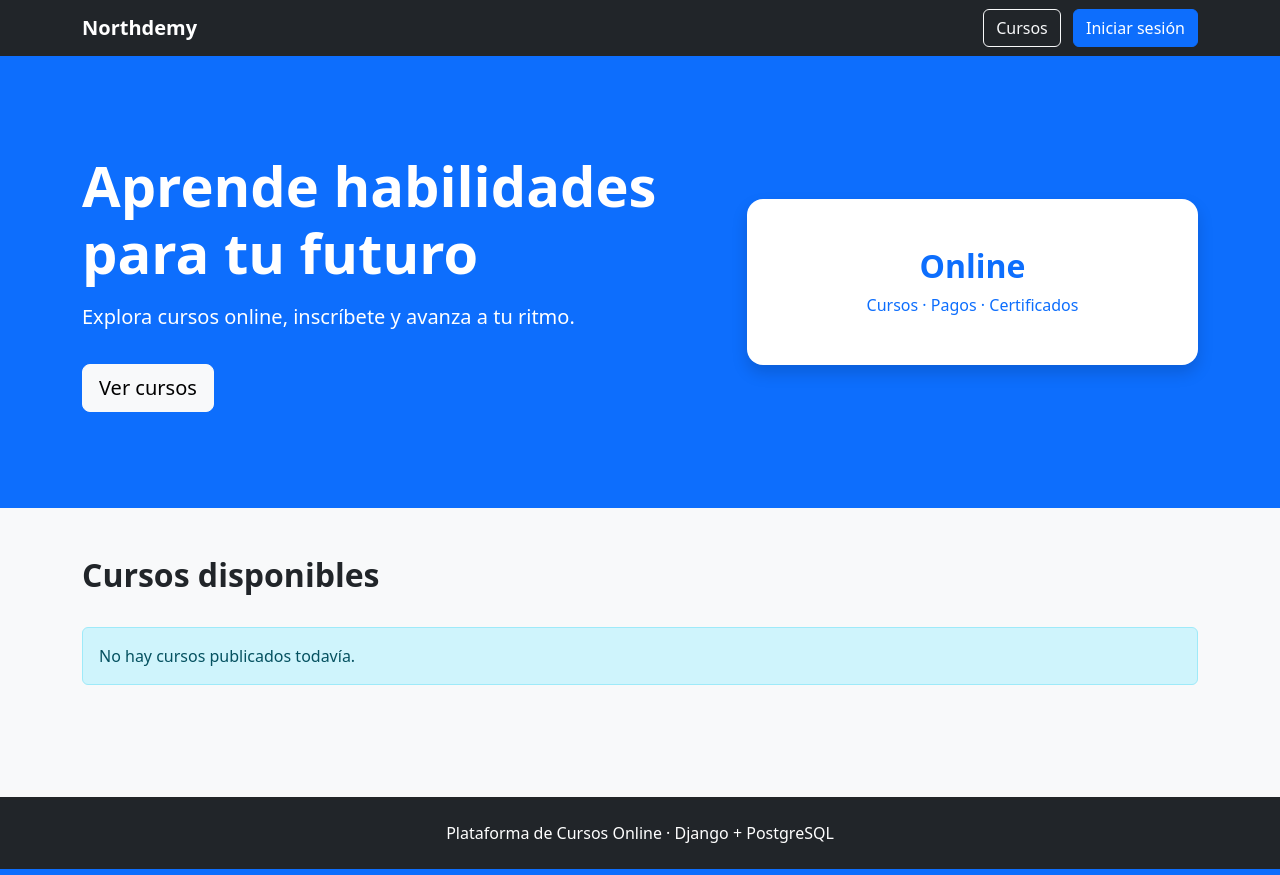
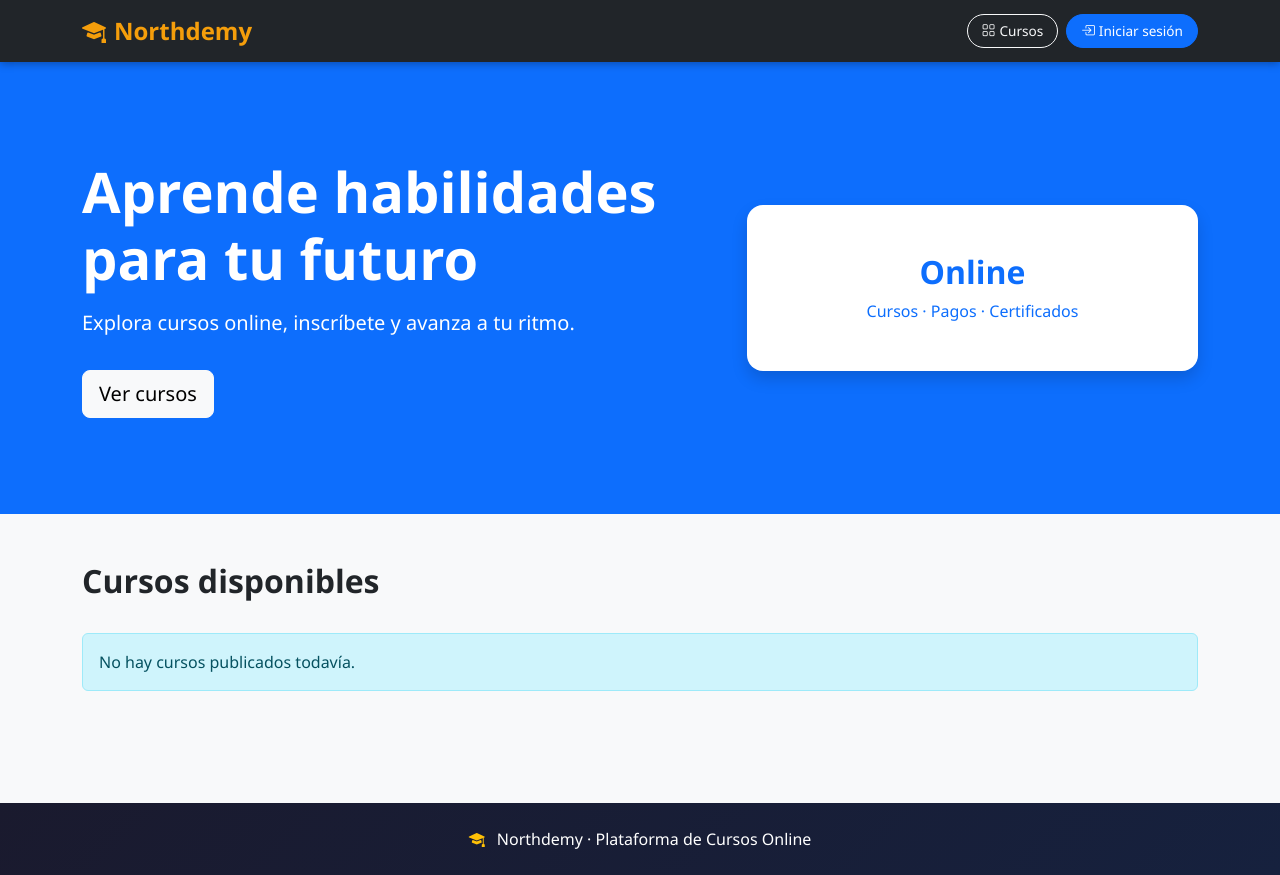
Before and after one commit to EricaBordon/plataforma-cursos-online, a Django app: page / in a window 1280 px wide. Run offline with Django 5.2, Linux system fonts and the light colour scheme; data that the repository does not hold is empty.

Commit message:
feat: mejorar vistas base.html

```diff
--- a/templates/base.html
+++ b/templates/base.html
@@ -4,83 +4,100 @@
     <meta charset="UTF-8">
     <meta name="viewport" content="width=device-width, initial-scale=1.0">
     <title>{% block title %}EduPlatform{% endblock %}</title>
-
     <link href="https://cdn.jsdelivr.net/npm/bootstrap@5.3.3/dist/css/bootstrap.min.css" rel="stylesheet">
+    <link href="https://cdn.jsdelivr.net/npm/bootstrap-icons@1.11.3/font/bootstrap-icons.css" rel="stylesheet">
+    <style>
+        body { font-family: 'Segoe UI', sans-serif; }
+        .navbar { box-shadow: 0 2px 8px rgba(0,0,0,0.3); }
+        .navbar-brand { font-size: 1.5rem; color: #f59e0b !important; }
+        .nav-btn { border-radius: 20px; font-size: 0.85rem; padding: 6px 14px; }
+        footer { background: linear-gradient(135deg, #1a1a2e, #16213e); }
+        main { min-height: 80vh; }
+    </style>
 </head>
 
 <body class="bg-light">
 
 <nav class="navbar navbar-expand-lg navbar-dark bg-dark">
     <div class="container">
-        <a class="navbar-brand fw-bold" href="/">Northdemy</a>
+        <a class="navbar-brand fw-bold" href="/">
+            <i class="bi bi-mortarboard-fill me-2"></i>Northdemy
+        </a>
 
-        <div class="ms-auto">
-            <a class="btn btn-outline-light me-2" href="/">Cursos</a>
+        <button class="navbar-toggler" type="button" data-bs-toggle="collapse" data-bs-target="#navMenu">
+            <span class="navbar-toggler-icon"></span>
+        </button>
+
+        <div class="collapse navbar-collapse" id="navMenu">
+            <div class="ms-auto d-flex flex-wrap gap-2 align-items-center">
+                <a class="btn btn-outline-light nav-btn" href="/">
+                    <i class="bi bi-grid me-1"></i>Cursos
+                </a>
 
                 {% if user.is_authenticated %}
-
                     {% if user.role == "student" %}
-                    <a class="btn btn-outline-light me-2" href="{% url 'student-dashboard' %}">
-                        Mi aprendizaje
+                        <a class="btn btn-outline-light nav-btn" href="{% url 'student-dashboard' %}">
+                            <i class="bi bi-book me-1"></i>Mi aprendizaje
                         </a>
-
-                    <a href="{% url 'payment-history' %}" class="btn btn-outline-light me-2">
-                        Mis pagos
+                        <a class="btn btn-outline-light nav-btn" href="{% url 'payment-history' %}">
+                            <i class="bi bi-credit-card me-1"></i>Mis pagos
                         </a>
-
-                    <a href="{% url 'my-certificates' %}" class="btn btn-outline-light me-2">
-                        Mis certificados
+                        <a class="btn btn-outline-light nav-btn" href="{% url 'my-certificates' %}">
+                            <i class="bi bi-award me-1"></i>Mis certificados
                         </a>
                     {% endif %}
 
                     {% if user.role == "instructor" %}
-                    <a class="btn btn-outline-light me-2" href="{% url 'instructor-dashboard' %}"> Mis cursos </a>
-
-                    <a class="btn btn-outline-light me-2" href="{% url 'course-create' %}">    Crear curso </a>
+                        <a class="btn btn-outline-light nav-btn" href="{% url 'instructor-dashboard' %}">
+                            <i class="bi bi-easel me-1"></i>Mis cursos
+                        </a>
+                        <a class="btn btn-outline-success nav-btn" href="{% url 'course-create' %}">
+                            <i class="bi bi-plus-circle me-1"></i>Crear curso
+                        </a>
                     {% endif %}
 
                     {% if user.role == "admin" or user.is_staff %}
-                    <a class="btn btn-primary me-2" href="/admin/">
-                        Panel
+                        <a class="btn btn-primary nav-btn" href="/admin/">
+                            <i class="bi bi-shield-lock me-1"></i>Panel
                         </a>
                     {% endif %}
 
-                <a class="btn btn-outline-warning" href="{% url 'logout' %}">
-                    Cerrar sesión
+                    <a class="btn btn-outline-warning nav-btn" href="{% url 'logout' %}">
+                        <i class="bi bi-box-arrow-right me-1"></i>Cerrar sesión
                     </a>
 
                 {% else %}
-                <a class="btn btn-primary" href="{% url 'login' %}">
-                    Iniciar sesión
+                    <a class="btn btn-primary nav-btn" href="{% url 'login' %}">
+                        <i class="bi bi-box-arrow-in-right me-1"></i>Iniciar sesión
                     </a>
                 {% endif %}
+            </div>
         </div>
     </div>
 </nav>
 
 {% if messages %}
 <div class="container mt-3">
+    {% for message in messages %}
+        <div class="alert alert-{{ message.tags }} alert-dismissible fade show" role="alert">
+            {{ message }}
+            <button type="button" class="btn-close" data-bs-dismiss="alert"></button>
+        </div>
+    {% endfor %}
+</div>
+{% endif %}
 
-    {% for message in messages %}
-
-        <div class="alert alert-{{ message.tags }}">
-            {{ message }}
-        </div>
-
-    {% endfor %}
-
-</div>
-
-{% endif %}
 <main>
     {% block content %}{% endblock %}
 </main>
 
-<footer class="bg-dark text-white text-center py-4 mt-5">
-    <p class="mb-0">Plataforma de Cursos Online · Django + PostgreSQL</p>
+<footer class="text-white text-center py-4 mt-5">
+    <p class="mb-0">
+        <i class="bi bi-mortarboard-fill me-2 text-warning"></i>
+        Northdemy · Plataforma de Cursos Online
+    </p>
 </footer>
 
 <script src="https://cdn.jsdelivr.net/npm/bootstrap@5.3.3/dist/js/bootstrap.bundle.min.js"></script>
-
 </body>
 </html>
```
Lines whose indentation alone changed are shown as unchanged.
